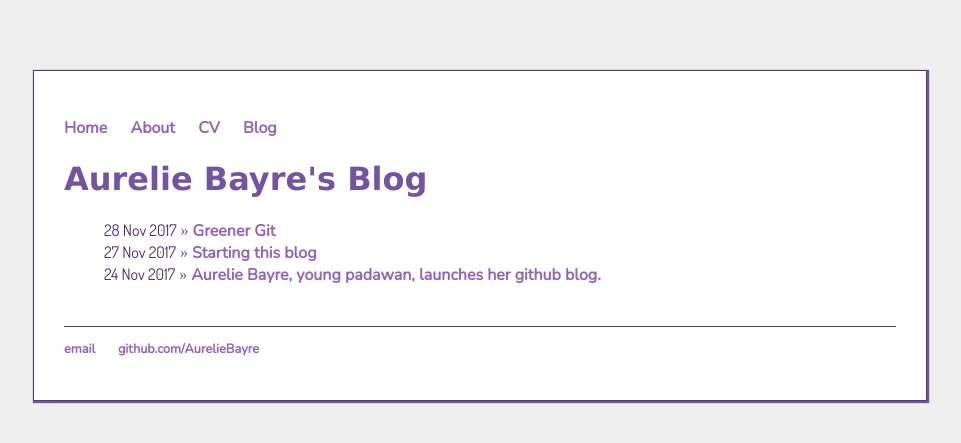
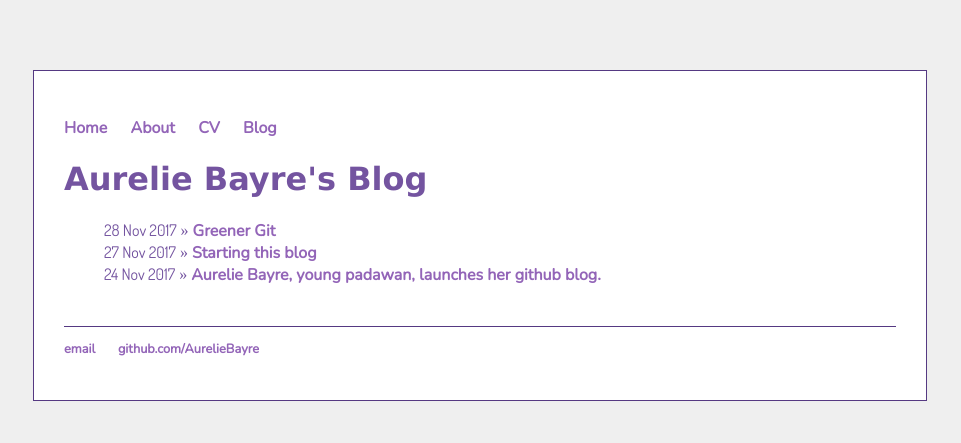
Before and after one commit to AurelieBayre/aurelieBayre.github.io, a Jekyll site: the page built from blog/index.html, in a window 1280 px wide. Shown: the top 443 px of the page, without its empty margins (160-1121 px from the left). Built offline with Jekyll 4.4.1, drawn with Linux system fonts in a browser that asks for light colours.

Commit message:
grey shadwo

```diff
--- a/css/main.css
+++ b/css/main.css
@@ -7,7 +7,7 @@ body {
     border-style : solid;
     border-width: 1px;
     border-color: #553982;
-    box-shadow: 1px 1px 1px 1px;
+    box-shadow: 1px 1px 1px 1px #eeeeee;
     color: rgb(116, 84, 160);
     font-family: 'Dosis', sans-serif;
     margin: 70px auto;
@@ -74,6 +74,6 @@ ul.posts li {
 }
 
 .blogDate {
-    color: #4B2D73;
+    color: rgb(116, 84, 160);
     font-family: 'Dosis', sans-serif;
 }
```
